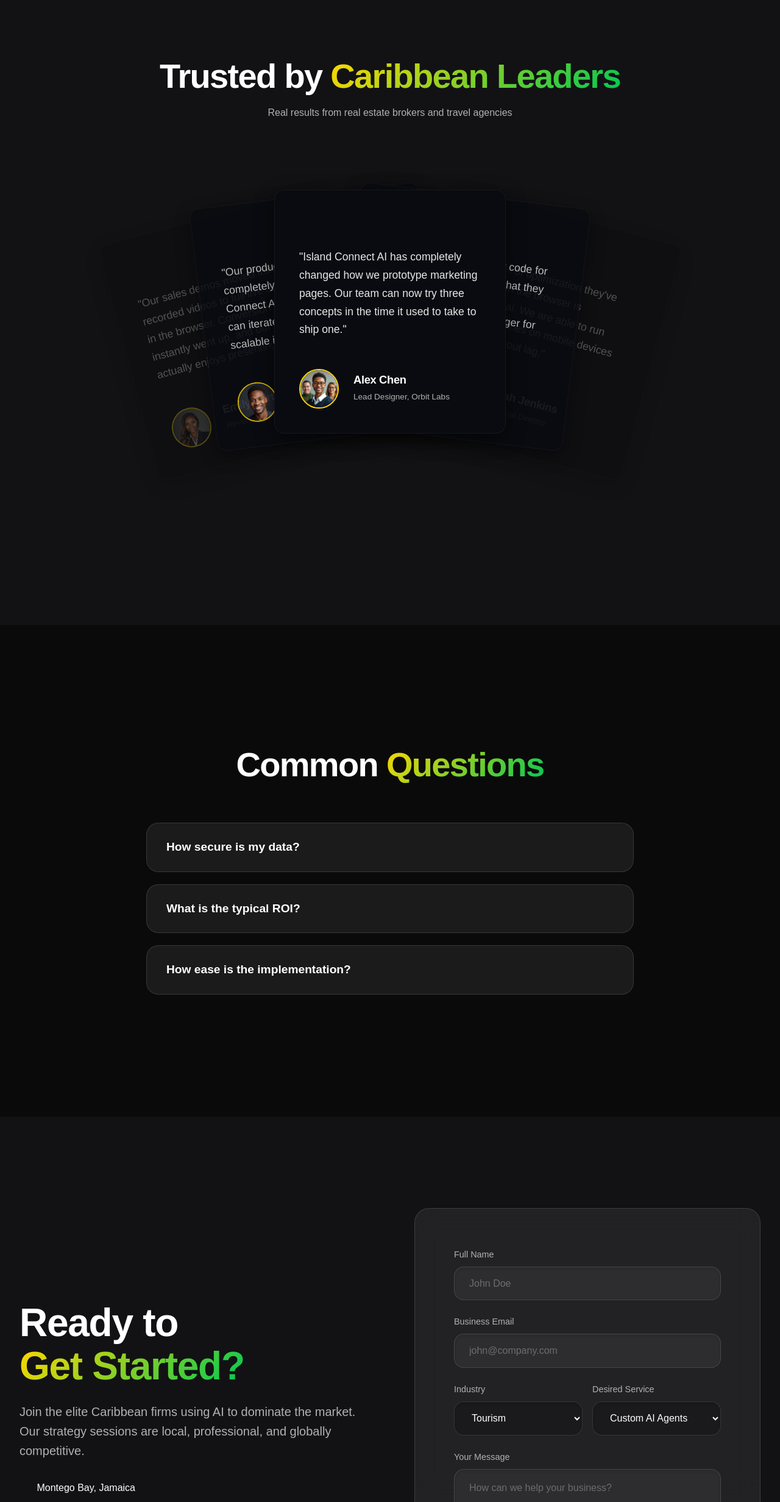
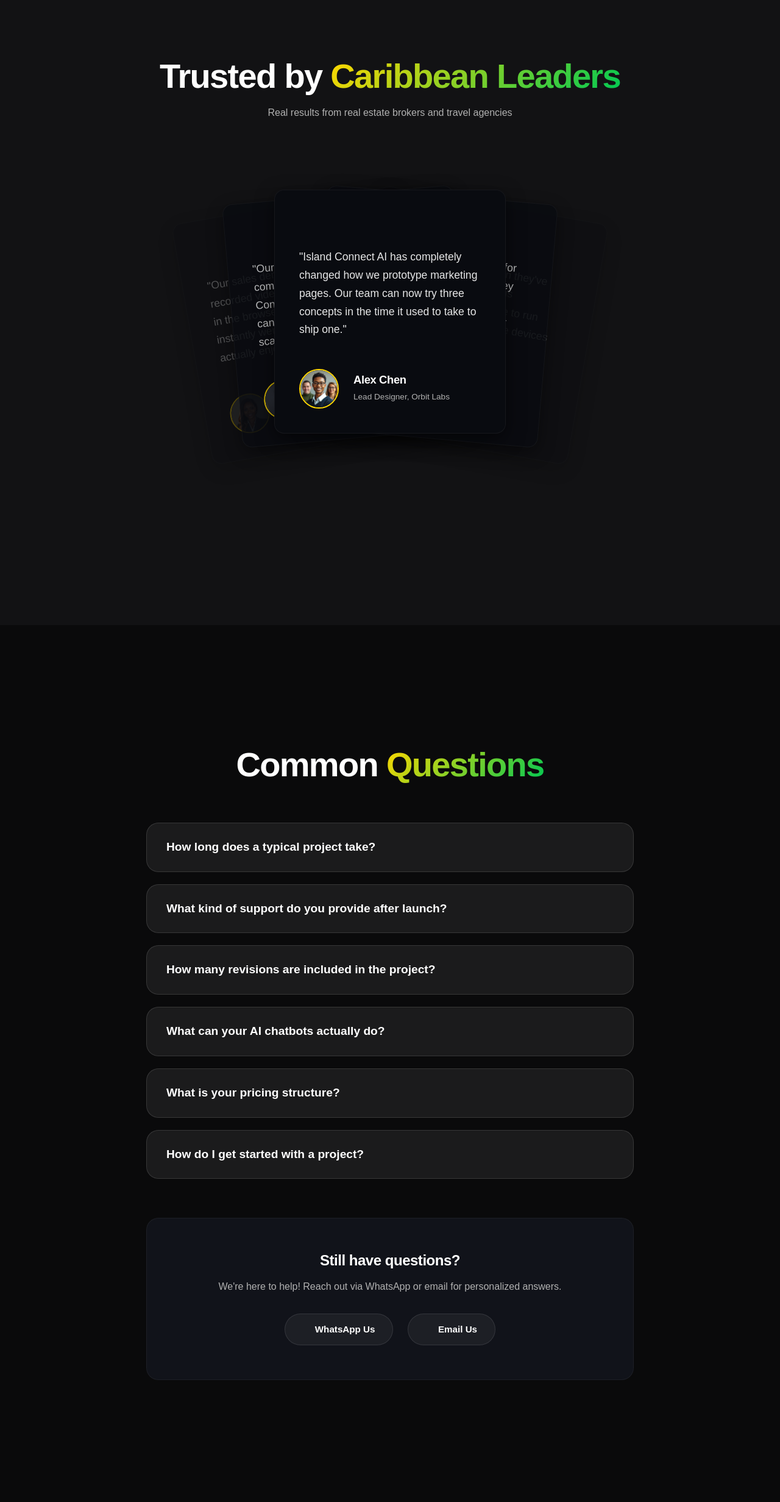
Before and after one commit to IVarm32/Island-Connect-AI., a React (Vite) app: page / in a window 1280 px wide. Shown: the part 3571-6034 px from the top of the page at 61% size. Built offline with nearby package versions, Linux system fonts and the light colour scheme; a web font is replaced by a local one.

Commit message:
Fix testimony fan style and add new FAQs

```diff
--- a/index.css
+++ b/index.css
@@ -576,13 +576,13 @@ section {
 /* Base styles / Closed State - More distinct rotations to fix overlap */
 .testimonial-card:nth-child(1) {
     z-index: 1;
-    transform: rotate(-15deg) translateX(-40px);
+    transform: rotate(-10deg) translateY(10px);
     opacity: 0.3;
 }
 
 .testimonial-card:nth-child(2) {
     z-index: 2;
-    transform: rotate(-7deg) translateX(-20px);
+    transform: rotate(-5deg) translateY(5px);
     opacity: 0.8;
 }
 
@@ -594,48 +594,48 @@ section {
 
 .testimonial-card:nth-child(4) {
     z-index: 2;
-    transform: rotate(7deg) translateX(20px);
+    transform: rotate(5deg) translateY(5px);
     opacity: 0.8;
 }
 
 .testimonial-card:nth-child(5) {
     z-index: 1;
-    transform: rotate(15deg) translateX(40px);
+    transform: rotate(10deg) translateY(10px);
     opacity: 0.3;
 }
 
 /* Desktop hover - Fan Opens - Triggered by slider for better UX */
 @media (min-width: 1024px) {
     .testimonial-slider:hover .testimonial-card:nth-child(1) {
-        transform: rotate(-40deg) translateX(-150px) translateY(-20px);
+        transform: rotate(-25deg) translateY(-10px);
         opacity: 0.5;
     }
 
     .testimonial-slider:hover .testimonial-card:nth-child(2) {
-        transform: rotate(-20deg) translateX(-80px) translateY(-10px);
+        transform: rotate(-12deg) translateY(-15px);
         opacity: 0.9;
     }
 
     .testimonial-slider:hover .testimonial-card:nth-child(3) {
-        transform: rotate(0deg) translateY(-30px);
+        transform: rotate(0deg) translateY(-20px);
         opacity: 1;
         z-index: 10;
         border-color: var(--accent-gold);
     }
 
     .testimonial-slider:hover .testimonial-card:nth-child(4) {
-        transform: rotate(20deg) translateX(80px) translateY(-10px);
+        transform: rotate(12deg) translateY(-15px);
         opacity: 0.9;
     }
 
     .testimonial-slider:hover .testimonial-card:nth-child(5) {
-        transform: rotate(40deg) translateX(150px) translateY(-20px);
+        transform: rotate(25deg) translateY(-10px);
         opacity: 0.5;
     }
 
     /* Pull up individual card on hover */
     .testimonial-card:hover {
-        transform: translateY(-80px) scale(1.1) rotate(0deg) !important;
+        transform: translateY(-50px) scale(1.05) rotate(0deg) !important;
         z-index: 50 !important;
         opacity: 1 !important;
         box-shadow: 0 40px 80px rgba(0, 0, 0, 0.9);
@@ -945,13 +945,93 @@ section {
 }
 
 .faq-item.active .faq-answer {
-    max-height: 500px;
+    max-height: 1200px;
     opacity: 1;
     padding-bottom: 2rem;
 }
 
+.faq-answer p {
+    margin-bottom: 1rem;
+}
+
+.faq-answer p:last-child {
+    margin-bottom: 0;
+}
+
+.faq-answer ul {
+    list-style-type: disc;
+    padding-left: 1.5rem;
+    margin-bottom: 1rem;
+}
+
+.faq-answer ul.no-bullets {
+    list-style-type: none;
+    padding-left: 0;
+}
+
+.faq-answer li {
+    margin-bottom: 0.5rem;
+}
+
+.faq-answer ol {
+    padding-left: 1.5rem;
+    margin-bottom: 1rem;
+}
+
+.faq-answer a.highlighted-link {
+    color: var(--accent-gold);
+}
+
 .faq-question i {
     transition: transform 0.3s ease;
+}
+
+/* FAQ CTA */
+.faq-cta {
+    max-width: 800px;
+    margin: 4rem auto 0;
+    padding: 3.5rem 2rem;
+    text-align: center;
+    background: #11131a;
+    border: 1px solid rgba(255, 255, 255, 0.05);
+    border-radius: 20px;
+}
+
+.faq-cta h3 {
+    font-size: 1.5rem;
+    margin-bottom: 1rem;
+    font-weight: 700;
+}
+
+.faq-cta p {
+    color: var(--text-secondary);
+    margin-bottom: 2rem;
+    font-size: 1rem;
+}
+
+.faq-cta-btns {
+    display: flex;
+    justify-content: center;
+    gap: 1.5rem;
+    flex-wrap: wrap;
+}
+
+.faq-cta-btns .btn-outline {
+    background: rgba(255, 255, 255, 0.05);
+    border: 1px solid rgba(255, 255, 255, 0.1);
+    border-radius: 100px;
+    color: #fff;
+    padding: 0.8rem 1.8rem;
+    font-size: 0.95rem;
+    display: flex;
+    align-items: center;
+    gap: 0.5rem;
+}
+
+.faq-cta-btns .btn-outline:hover {
+    background: rgba(255, 255, 255, 0.1);
+    border-color: rgba(255, 255, 255, 0.2);
+    transform: translateY(-2px);
 }
 
 /* Contact Form */
--- a/index.html
+++ b/index.html
@@ -5,7 +5,7 @@
     <meta charset="UTF-8">
     <meta name="viewport" content="width=device-width, initial-scale=1.0">
     <meta http-equiv="Content-Security-Policy"
-        content="default-src 'self'; script-src 'self' https://esm.sh https://*.jotform.com https://*.jotfor.ms https://*.jotform.net https://*.cloudflare.com https://static.cloudflareinsights.com; style-src 'self' 'unsafe-inline' https://fonts.googleapis.com https://cdn.jsdelivr.net; font-src 'self' https://fonts.gstatic.com; img-src 'self' data: https://pub-9492ccf38a894deea61da5ac42572f5f.r2.dev https://*.jotform.com https://*.jotfor.ms https://*.cloudflare.com https://*.whatsapp.net; connect-src 'self' https://formspree.io https://*.jotform.com https://*.jotfor.ms https://*.jotform.net https://*.cloudflare.com https://*.whatsapp.com; frame-src 'self' https://*.jotform.com;">
+        content="default-src 'self'; script-src 'self' https://esm.sh https://*.jotform.com https://*.jotfor.ms https://*.jotform.net https://*.cloudflare.com https://static.cloudflareinsights.com https://*.whatsapp.com https://*.whatsapp.net; style-src 'self' 'unsafe-inline' https://fonts.googleapis.com https://cdn.jsdelivr.net; font-src 'self' https://fonts.gstatic.com; img-src 'self' data: https://pub-9492ccf38a894deea61da5ac42572f5f.r2.dev https://*.jotform.com https://*.jotfor.ms https://*.cloudflare.com https://*.whatsapp.net; connect-src 'self' https://formspree.io https://*.jotform.com https://*.jotfor.ms https://*.jotform.net https://*.cloudflare.com https://*.whatsapp.com; frame-src 'self' https://*.jotform.com https://*.whatsapp.com https://*.whatsapp.net;">
     <title>Island Connect AI | Automated Sales & Intelligent Property Chatbots</title>
     <meta name="description"
         content="Transform your business into a 24/7 sales machine. Island Connect AI provides smart websites, automated lead qualification, and AI chatbots for real estate and hospitality.">
@@ -21,13 +21,11 @@
         media="print" onload="this.media='all'">
 
     <!-- App Branding & Social Sharing -->
-    <link rel="apple-touch-icon"
-        href="https://pub-9492ccf38a894deea61da5ac42572f5f.r2.dev/images/Island%20Connect%20Logo.svg">
+    <link rel="apple-touch-icon" href="favicon.svg">
     <meta property="og:title" content="Island Connect AI | Premium AI Solutions">
     <meta property="og:description"
         content="Jamaica's Premier AI Agency. Smart automation and ironclad security tailored for luxury Caribbean firms.">
-    <meta property="og:image"
-        content="https://pub-9492ccf38a894deea61da5ac42572f5f.r2.dev/images/Island%20Connect%20Logo.svg">
+    <meta property="og:image" content="favicon.svg">
     <meta property="og:url" content="https://islandconnectai.com/">
     <meta name="twitter:card" content="summary_large_image">
 
@@ -321,19 +319,106 @@
         </div>
         <div class="faq-list">
             <div class="faq-item">
-                <div class="faq-question">How secure is my data? <i class="bi bi-plus"></i></div>
-                <div class="faq-answer">We implement fortress-level security with regional data residency and
-                    military-grade encryption to ensure your Caribbean business data stays protected.</div>
+                <div class="faq-question">How long does a typical project take? <i class="bi bi-plus"></i></div>
+                <div class="faq-answer">
+                    <p><strong>Project duration and delivery timeline</strong></p>
+                    <p>Our standard project timeline is <strong>2 weeks from consultation to launch</strong>:</p>
+                    <ul>
+                        <li><strong>AI Chatbot:</strong> 7-10 days (training, integration, testing)</li>
+                        <li><strong>Website Development:</strong> 10-14 days (design, development, optimization)</li>
+                        <li><strong>Digital Marketing Campaign:</strong> 3-5 days setup + ongoing management</li>
+                    </ul>
+                    <p>Rush projects can be completed in 5-7 days for an additional fee. Complex enterprise projects may take 3-4 weeks.</p>
+                </div>
             </div>
+
             <div class="faq-item">
-                <div class="faq-question">What is the typical ROI? <i class="bi bi-plus"></i></div>
-                <div class="faq-answer">Most of our clients see a full return on investment within 4-6 months through
-                    reduced manual labor and increased lead conversion rates.</div>
+                <div class="faq-question">What kind of support do you provide after launch? <i class="bi bi-plus"></i></div>
+                <div class="faq-answer">
+                    <p><strong>Post-launch support and maintenance details</strong></p>
+                    <p>Every project includes <strong>30 days of free support</strong> covering:</p>
+                    <ul class="no-bullets">
+                        <li>✓ Bug fixes and technical issues</li>
+                        <li>✓ Training for you and your team</li>
+                        <li>✓ Content updates and minor adjustments</li>
+                        <li>✓ Performance monitoring and optimization</li>
+                    </ul>
+                    <p>After 30 days, we offer flexible maintenance plans starting at $200/month for ongoing support, updates, and enhancements. Emergency support is available 24/7 for critical issues.</p>
+                </div>
             </div>
+
             <div class="faq-item">
-                <div class="faq-question">How ease is the implementation? <i class="bi bi-plus"></i></div>
-                <div class="faq-answer">We offer white-glove onboarding. Our team handles the entire technical setup and
-                    integrates it seamlessly into your current workflows.</div>
+                <div class="faq-question">How many revisions are included in the project? <i class="bi bi-plus"></i></div>
+                <div class="faq-answer">
+                    <p><strong>Revision policy and adjustment process</strong></p>
+                    <p>We include <strong>unlimited revisions during the development phase</strong> to ensure you're completely satisfied:</p>
+                    <ul>
+                        <li><strong>Design Phase:</strong> Unlimited mockup revisions until approved</li>
+                        <li><strong>Development Phase:</strong> Regular check-ins with revision opportunities</li>
+                        <li><strong>Testing Phase:</strong> All feedback incorporated before launch</li>
+                    </ul>
+                    <p>After launch, the 30-day support period covers minor content updates and adjustments. Major feature additions or redesigns are quoted separately. Our goal is 100% satisfaction—we'll work with you until you love the result.</p>
+                </div>
+            </div>
+
+            <div class="faq-item">
+                <div class="faq-question">What can your AI chatbots actually do? <i class="bi bi-plus"></i></div>
+                <div class="faq-answer">
+                    <p><strong>AI chatbot features and capabilities</strong></p>
+                    <p>Our AI chatbots are <strong>custom-trained for your business</strong> and can handle:</p>
+                    <ul class="no-bullets">
+                        <li>✓ Answer FAQs 24/7</li>
+                        <li>✓ Schedule appointments/bookings</li>
+                        <li>✓ Capture and qualify leads</li>
+                        <li>✓ Process simple orders</li>
+                        <li>✓ Understand Patois & English</li>
+                        <li>✓ Integrate with WhatsApp/SMS</li>
+                        <li>✓ Provide product recommendations</li>
+                        <li>✓ Escalate to human when needed</li>
+                    </ul>
+                    <p>Each chatbot learns from your business knowledge base, policies, and customer interactions. They get smarter over time and can handle 80-90% of routine inquiries without human intervention.</p>
+                </div>
+            </div>
+
+            <div class="faq-item">
+                <div class="faq-question">What is your pricing structure? <i class="bi bi-plus"></i></div>
+                <div class="faq-answer">
+                    <p><strong>Project costs and payment terms</strong></p>
+                    <p>Our pricing is transparent with <strong>no hidden fees</strong>. Starting prices:</p>
+                    <ul>
+                        <li><strong>AI Chatbot:</strong> $1,500 - $3,500 (one-time setup)</li>
+                        <li><strong>Website Design:</strong> $2,000 - $8,000 (based on complexity)</li>
+                        <li><strong>Digital Marketing:</strong> $800 - $2,500/month (campaign management)</li>
+                    </ul>
+                    <p>Payment terms: 50% upfront, 50% upon completion. We accept JMD, USD, credit cards, and bank transfers. Custom packages available for multi-service projects with bundled pricing discounts.</p>
+                </div>
+            </div>
+
+            <div class="faq-item">
+                <div class="faq-question">How do I get started with a project? <i class="bi bi-plus"></i></div>
+                <div class="faq-answer">
+                    <p><strong>First steps and consultation process</strong></p>
+                    <ol>
+                        <li><strong>Book Free Consultation:</strong> Schedule a 30-minute call via our service request form or WhatsApp</li>
+                        <li><strong>Receive Proposal:</strong> Get a detailed proposal with mockups, timeline, and pricing within 24 hours</li>
+                        <li><strong>Review & Approve:</strong> Take your time reviewing—no pressure to sign immediately</li>
+                        <li><strong>Kickoff:</strong> Once approved, we start development with regular updates</li>
+                    </ol>
+                    <p><a href="https://islandconnect.fillout.com/getstared" target="_blank" rel="noopener noreferrer" class="highlighted-link">Submit Service Request <i class="bi bi-arrow-right"></i></a></p>
+                </div>
+            </div>
+        </div>
+
+        <div class="faq-cta">
+            <h3>Still have questions?</h3>
+            <p>We're here to help! Reach out via WhatsApp or email for personalized answers.</p>
+            <div class="faq-cta-btns">
+                <a href="https://wa.me/+18764639209" target="_blank" rel="noopener noreferrer" class="btn btn-outline">
+                    <i class="bi bi-whatsapp"></i> WhatsApp Us
+                </a>
+                <a href="mailto:contact@islandconnectai.com" class="btn btn-outline">
+                    <i class="bi bi-envelope"></i> Email Us
+                </a>
             </div>
         </div>
     </section>
--- a/package.json
+++ b/package.json
@@ -22,7 +22,7 @@
     "typescript": "~5.8.2",
     "vite": "^6.2.0",
     "vite-plugin-singlefile": "^2.3.0",
-    "wrangler": "^4.69.0"
+    "wrangler": "^4.73.0"
   },
   "engines": {
     "node": ">=20.0.0"
```
Also changed, not shown: public/manifest.json, 2 other files (tests, documents, lock files or other folders).
